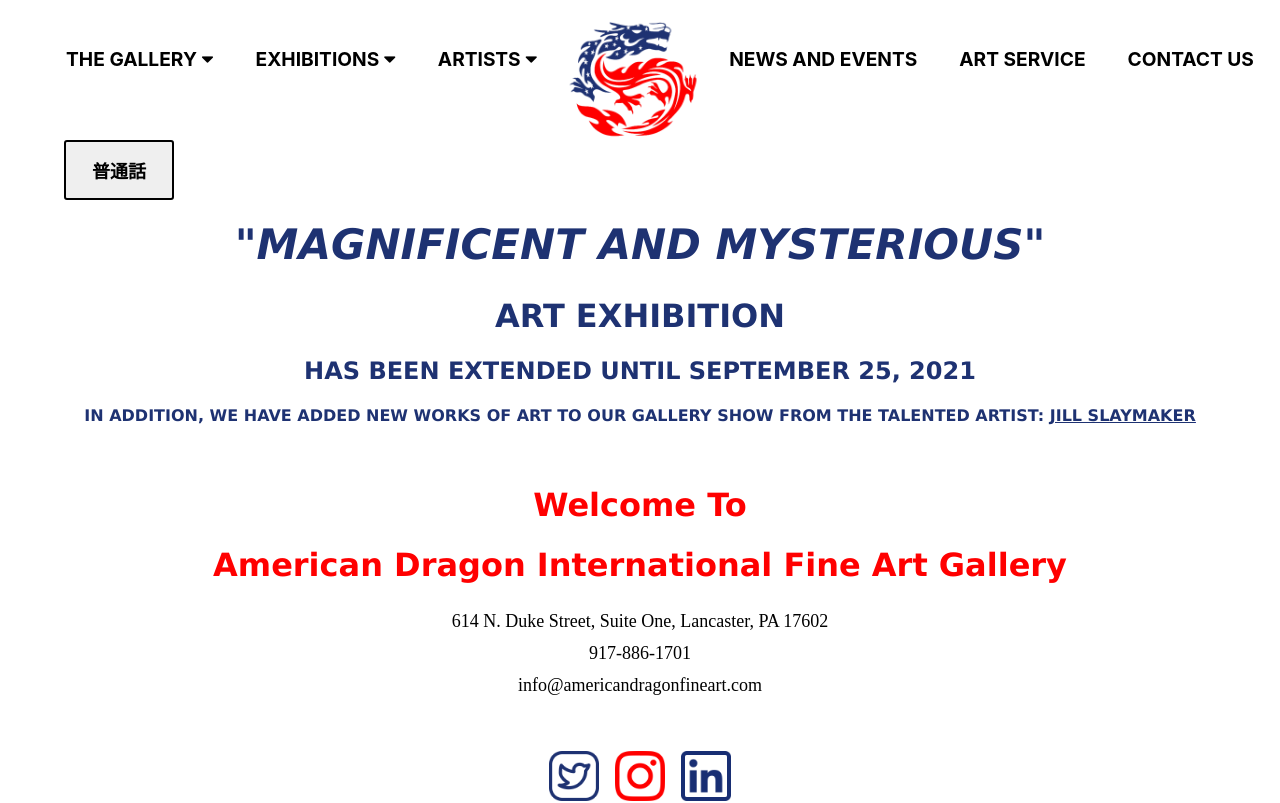
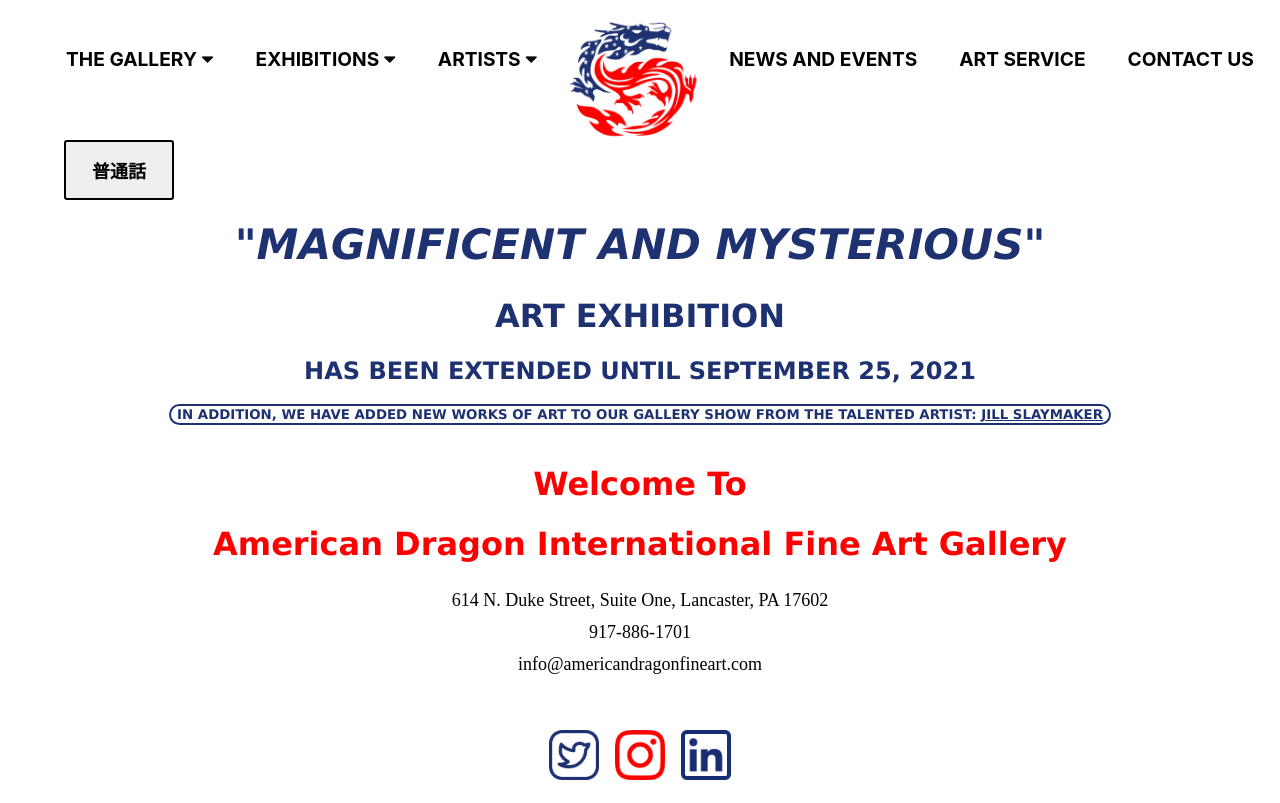
Before and after one commit to cupokoffi8/home, a React (Create React App) app: page / in a window 1280 px wide. Shown: the top 803 px of the page. Built offline with nearby package versions, Linux system fonts and the light colour scheme.

Commit message:
CSS stuff

```diff
--- a/src/Components/Home/Home-Mandarin.js
+++ b/src/Components/Home/Home-Mandarin.js
@@ -27,10 +27,10 @@
         <h3 id="moreInfo">已延长至2021年9月25日</h3>
       </a>
 
-      <h5 className="currentExhibitionMessage">
+      <button className="currentExhibitionMessage">
       此外，我们还从才华横溢的画廊展览中添加了新的艺术作品艺术家：
       <a href="#/jill-slaymaker-mandarin"><span id="linkToArtist">吉尔·斯莱梅克</span></a>
-        </h5>
+        </button>
 
         <br />
 
--- a/src/Components/Home/Home.css
+++ b/src/Components/Home/Home.css
@@ -59,10 +59,13 @@
 
   .currentExhibitionMessage {
     color: #1e3272 !important;
+    border: 2px solid #1e3272;
+    border-radius: 1.5rem;
+    background: #fff;
     display: block;
-    justify-content: center !important;
     margin-left: auto;
     margin-right: auto;
+    justify-content: center !important;
     text-transform: uppercase;
     font-weight: bolder;
     text-align: center;
--- a/src/Components/Home/Home.js
+++ b/src/Components/Home/Home.js
@@ -27,10 +27,10 @@
         <h2 id="moreInfo">Has Been Extended Until September 25, 2021</h2>
       </a>
 
-      <h4 className="currentExhibitionMessage">
+      <button className="currentExhibitionMessage">
         In addition, we have added new works of art to our gallery show from the talented
         artist: <a href="#/jill-slaymaker"><span id="linkToArtist">Jill Slaymaker</span></a>
-        </h4>
+        </button>
 
         <br />
 
```
